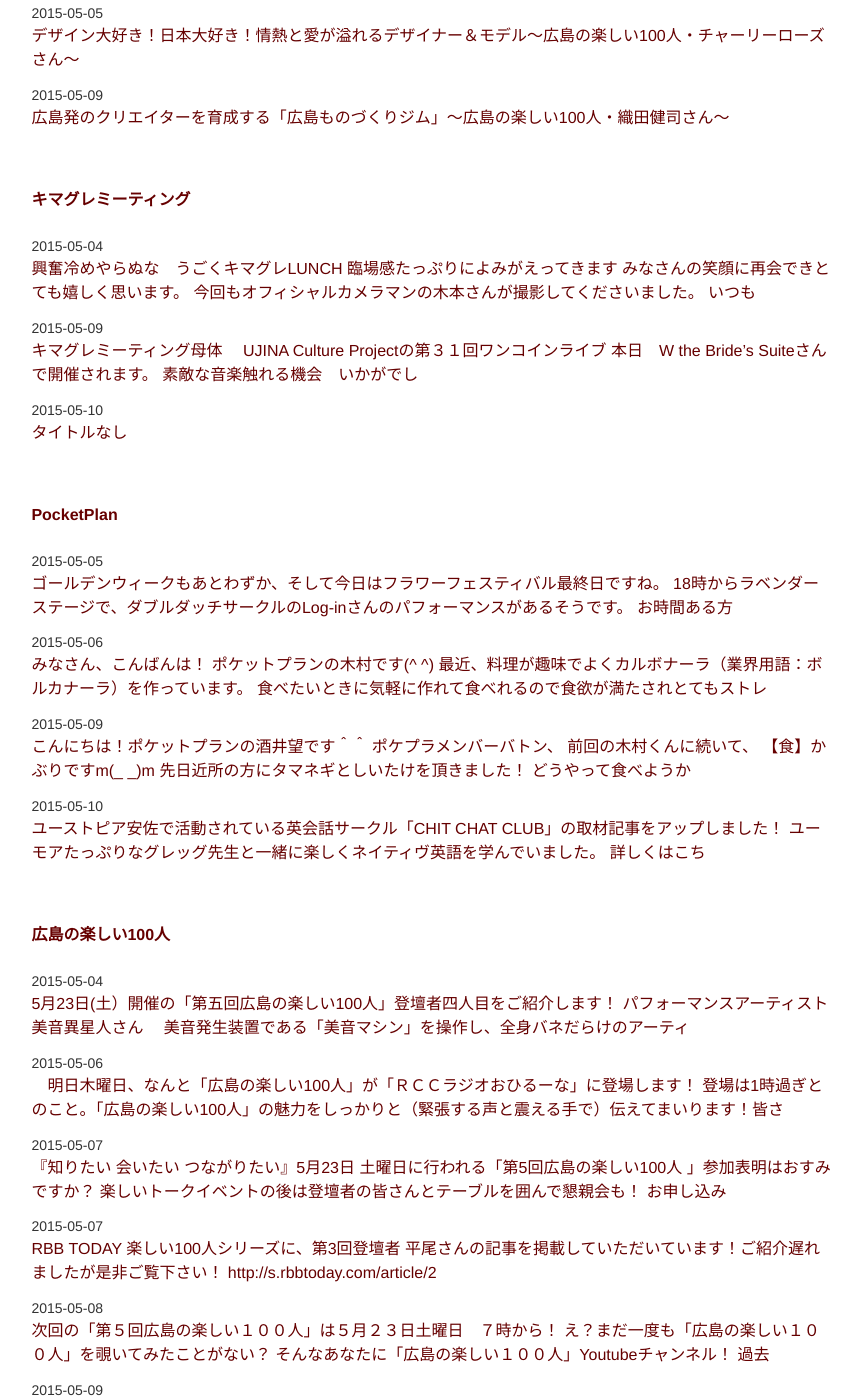
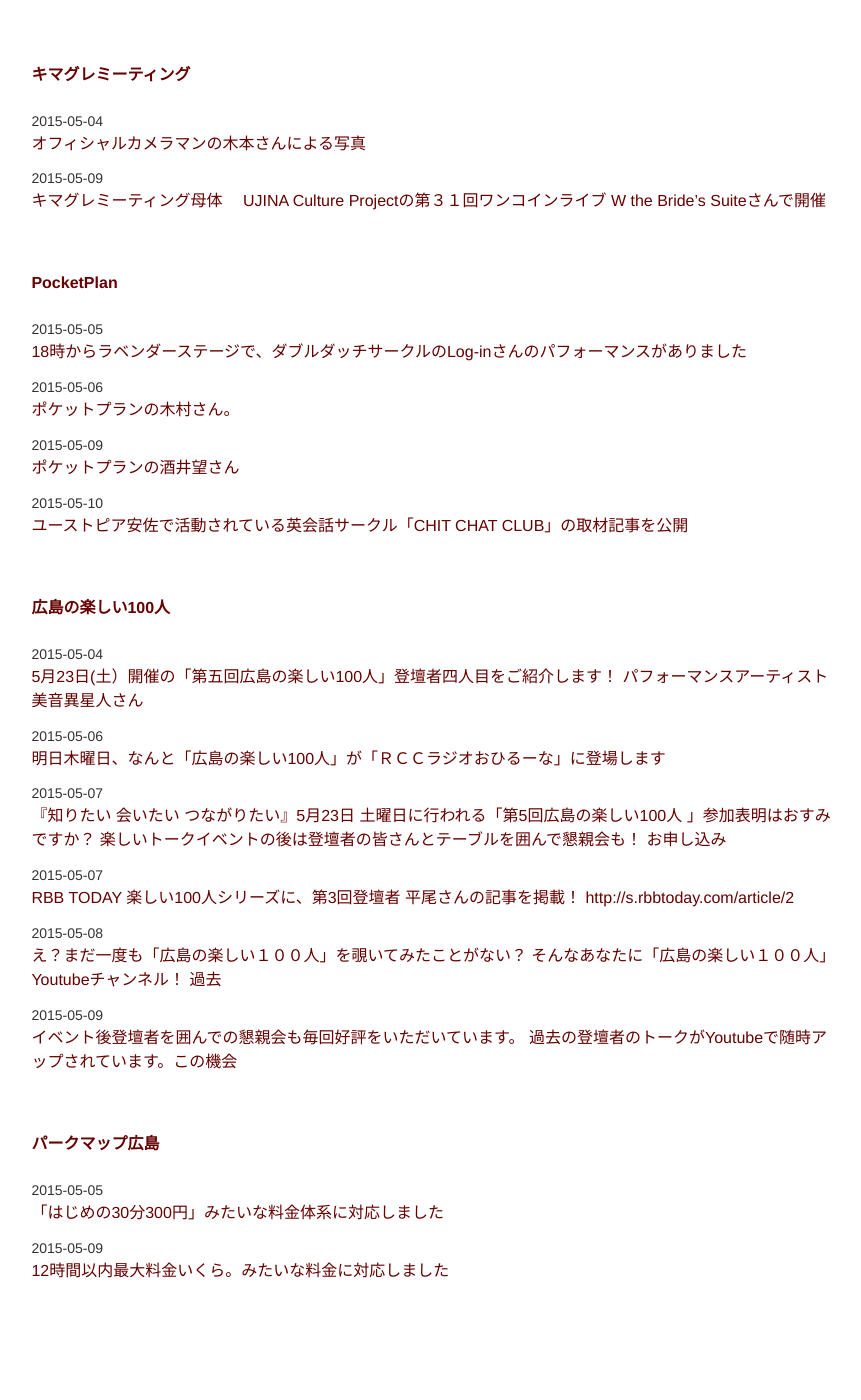
Before and after one commit to great-h/hirohata, a Jekyll site: the page built from _posts/2015-05-10-report.markdown, in a window 1280 px wide and 1400 px high, scrolled down 1403 px. Shown: the whole window, without its empty margins (71-932 px from the left). Built offline with Jekyll 4.4.1, drawn with Linux system fonts in a browser that asks for light colours; some of the changed text lies outside the part shown.

Commit message:
5月10日までの活動を作成

```diff
--- a/_posts/2015-05-10-report.markdown
+++ b/_posts/2015-05-10-report.markdown
@@ -4,29 +4,29 @@
 date:   2015-05-10 00:00:00
 ---
 
+# 今週のイベント
+
+* 2015-05-17 [第２１回　キマグレミーティング](http://www.facebook.com/events/874092492657865/permalink/874092495991198/)
 
 
 # [MOVIN'ON](http://coworking-hiroshima.com/)
 
-* 2015-05-05 [こんにちは。 さとみです。  Movin'Onでも名前を書く教室「籠中会（ろうちゅうかい）」を開催してくださった國廣さんが日本特有の文字『ひらがな』をモチーフにしたピアスの制作・販売を始めました！！  ](http://www.facebook.com/movinon.hiroshima/posts/940838062603639)
-* 2015-05-07 [こんばんはー さとみです！  今日からお仕事再開！という方もいらっしゃいますよね。 Movin'onでも今日からスタッフメンバーに加わったリコです！  明日もいるので、良かったら朝から遊びに来てください](http://www.facebook.com/movinon.hiroshima/photos/a.741352859218828.1073741830.723399384347509/941749955845783/?type=1)
-* 2015-05-07 [はじめまして！ 初投稿のリコです^^  初めての☆お知らせ☆  9日土曜日はスタッフ研修のため、 営業時間が10時－19時に変更になります。  DropInの最終受付時間は17時までとなりますので、ご注](http://www.facebook.com/movinon.hiroshima/posts/941753879178724)
-* 2015-05-07 [こんばんわ　Movin'onの　Yukoです！ 今日のセミナールームでは、セルフまつげエクステの装着講習会とインストラクターの資格取得講座が行われましたよぉ♪ 神奈川県からとてもステキな講師の先生が二人](http://www.facebook.com/movinon.hiroshima/posts/941791852508260)
-* 2015-05-09 [5月10日(日)13時から17時まで，カトリック幟町教会・多目的ホールにて， 「身近な法律相談会」が実施されます。 どなたでもお気軽にご参加ください！タイムラインの写真Free　Legal consul](http://www.facebook.com/movinon.hiroshima/posts/942387529115359)
-* 2015-05-09 [こんばんはー さとみです。  本日9日はスタッフ研修のため19時までの営業とさせていただきます。  ご迷惑をおかけしますが、新メンバーとともに新たなMOVIN' ONを創り上げていきますので、これからも](http://www.facebook.com/movinon.hiroshima/posts/942416652445780)
-* 2015-05-10 [こんにちは！昨日から新しく入りました、Tomoeです！この場所に来るとエネルギーを貰える気がします^ ^とても素敵な空間ですので、皆さんもぜひご活用くださいませ☆](http://www.facebook.com/movinon.hiroshima/photos/a.741352859218828.1073741830.723399384347509/942759202411525/?type=1)
+* 2015-05-05 [名前を書く教室「籠中会（ろうちゅうかい）」の國廣さんのひらがなをモチーフにしたピアスの制作・販売を始めました](http://www.facebook.com/movinon.hiroshima/posts/940838062603639)
+* 2015-05-07 [ Movin'onに今日からスタッフメンバーに加わったリコさん](http://www.facebook.com/movinon.hiroshima/photos/a.741352859218828.1073741830.723399384347509/941749955845783/?type=1)
+* 2015-05-07 [今日のセミナールームでは、セルフまつげエクステの装着講習会とインストラクターの資格取得講座が行われました](http://www.facebook.com/movinon.hiroshima/posts/941791852508260)
+* 2015-05-09 [5月10日(日)13時から17時まで，カトリック幟町教会・多目的ホールにて， 「身近な法律相談会」が実施されました](http://www.facebook.com/movinon.hiroshima/posts/942387529115359)
 
 
 # [Shakehands](http://www.shakehands.jp/)
 
-* 2015-05-07 [すでに流れてますが、18時から配信です〜。公開収録中。 http://www.ustream.tv/channel/kms-cast https://www.facebook.com/kmscast?f](http://www.facebook.com/CoworkingShakeHands/photos/a.624867490897982.1073741830.592127770838621/928284583889603/?type=1)
+* 2015-05-07 [きんさい、みんさい、しゃべりんさいの公開収録](http://www.facebook.com/CoworkingShakeHands/photos/a.624867490897982.1073741830.592127770838621/928284583889603/?type=1)
 * 2015-05-08 [来週月曜日、朝の会テーマは「今日はファイターズ朝ごはん」です！https://fbcdn-profile-a.akamaihd.net/hprofile-ak-xap1/v/t1.0-1/p100x10](http://www.facebook.com/CoworkingShakeHands/posts/928590750525653)
-* 2015-05-10 [新しい短焦点プロジェクターが入りました。 3000円/回でご利用いただけます。  日本電気 NP-UM361XJL 最大輝度 3600ルーメン コントラスト比 6000 :1 アスペクト比 4:3 パネ](http://www.facebook.com/CoworkingShakeHands/photos/a.624867490897982.1073741830.592127770838621/929416153776446/?type=1)
-
-
+* 2015-05-10 [新しい短焦点プロジェクターが入りました。 3000円/回でご利用いただけます](http://www.facebook.com/CoworkingShakeHands/photos/a.624867490897982.1073741830.592127770838621/929416153776446/?type=1)
 
 
 # [tecre](http://tecre.jp/)
+
+楽しい100人の記事が二本。
 
 * 2015-05-04 [【イベント情報】15人の優しい広島県人によるアート企画展『命の連帯～Art Exhibition in Hiroshima 2015～』](http://tecre.jp/artexhibitionin-hiroshima/)
 * 2015-05-05 [デザイン大好き！日本大好き！情熱と愛が溢れるデザイナー＆モデル～広島の楽しい100人・チャーリーローズさん～](http://tecre.jp/designer-model-hiroshima/)
@@ -35,43 +35,29 @@
 
 # [キマグレミーティング](https://www.facebook.com/kimaguremeeting)
 
-* 2015-05-04 [興奮冷めやらぬな　うごくキマグレLUNCH 臨場感たっぷりによみがえってきます みなさんの笑顔に再会できとても嬉しく思います。  今回もオフィシャルカメラマンの木本さんが撮影してくださいました。 いつも](http://www.facebook.com/kimaguremeeting/posts/817454111664490)
-* 2015-05-09 [キマグレミーティング母体　  UJINA Culture Projectの第３１回ワンコインライブ  本日　W the Bride's Suiteさんで開催されます。  素敵な音楽触れる機会　いかがでし](http://www.facebook.com/kimaguremeeting/posts/818973038179264)
-* 2015-05-10 [タイトルなし](http://www.facebook.com/events/874092492657865/permalink/874092495991198/)
+* 2015-05-04 [オフィシャルカメラマンの木本さんによる写真](http://www.facebook.com/kimaguremeeting/posts/817454111664490)
+* 2015-05-09 [キマグレミーティング母体　  UJINA Culture Projectの第３１回ワンコインライブ  W the Bride's Suiteさんで開催](http://www.facebook.com/kimaguremeeting/posts/818973038179264)
 
 
 # [PocketPlan](http://pocketplan.wix.com/pocketplan)
 
-* 2015-05-05 [ゴールデンウィークもあとわずか、そして今日はフラワーフェスティバル最終日ですね。  18時からラベンダーステージで、ダブルダッチサークルのLog-inさんのパフォーマンスがあるそうです。  お時間ある方](http://www.facebook.com/PocketPlan/photos/a.360483500704295.87237.115520338533947/831875303565110/?type=1)
-* 2015-05-06 [みなさん、こんばんは！ ポケットプランの木村です(^ ^) 最近、料理が趣味でよくカルボナーラ（業界用語：ボルカナーラ）を作っています。 食べたいときに気軽に作れて食べれるので食欲が満たされとてもストレ](http://www.facebook.com/PocketPlan/photos/a.360483500704295.87237.115520338533947/832337990185508/?type=1)
-* 2015-05-09 [こんにちは！ポケットプランの酒井望です＾＾  ポケプラメンバーバトン、 前回の木村くんに続いて、 【食】かぶりですm(_ _)m  先日近所の方にタマネギとしいたけを頂きました！  どうやって食べようか](http://www.facebook.com/PocketPlan/photos/a.360483500704295.87237.115520338533947/833672636718710/?type=1)
-* 2015-05-10 [ユーストピア安佐で活動されている英会話サークル「CHIT CHAT CLUB」の取材記事をアップしました！  ユーモアたっぷりなグレッグ先生と一緒に楽しくネイティヴ英語を学んでいました。  詳しくはこち](http://www.facebook.com/PocketPlan/posts/834113976674576)
+* 2015-05-05 [18時からラベンダーステージで、ダブルダッチサークルのLog-inさんのパフォーマンスがありました](http://www.facebook.com/PocketPlan/photos/a.360483500704295.87237.115520338533947/831875303565110/?type=1)
+* 2015-05-06 [ポケットプランの木村さん。](http://www.facebook.com/PocketPlan/photos/a.360483500704295.87237.115520338533947/832337990185508/?type=1)
+* 2015-05-09 [ポケットプランの酒井望さん](http://www.facebook.com/PocketPlan/photos/a.360483500704295.87237.115520338533947/833672636718710/?type=1)
+* 2015-05-10 [ユーストピア安佐で活動されている英会話サークル「CHIT CHAT CLUB」の取材記事を公開](http://www.facebook.com/PocketPlan/posts/834113976674576)
 
 
 # [広島の楽しい100人](https://www.facebook.com/h100parson)
 
-* 2015-05-04 [5月23日(土）開催の「第五回広島の楽しい100人」登壇者四人目をご紹介します！  パフォーマンスアーティスト   美音異星人さん  　美音発生装置である「美音マシン」を操作し、全身バネだらけのアーティ](http://www.facebook.com/h100parson/posts/1581106802164459)
-* 2015-05-06 [　明日木曜日、なんと「広島の楽しい100人」が「ＲＣＣラジオおひるーな」に登場します！ 登場は1時過ぎとのこと。「広島の楽しい100人」の魅力をしっかりと（緊張する声と震える手で）伝えてまいります！皆さ](http://www.facebook.com/h100parson/posts/1581557562119383)
+* 2015-05-04 [5月23日(土）開催の「第五回広島の楽しい100人」登壇者四人目をご紹介します！  パフォーマンスアーティスト   美音異星人さん](http://www.facebook.com/h100parson/posts/1581106802164459)
+* 2015-05-06 [明日木曜日、なんと「広島の楽しい100人」が「ＲＣＣラジオおひるーな」に登場します](http://www.facebook.com/h100parson/posts/1581557562119383)
 * 2015-05-07 [『知りたい 会いたい つながりたい』5月23日 土曜日に行われる「第5回広島の楽しい100人 」参加表明はおすみですか？ 楽しいトークイベントの後は登壇者の皆さんとテーブルを囲んで懇親会も！ お申し込み](http://www.facebook.com/h100parson/posts/1582046555403817)
-* 2015-05-07 [RBB TODAY 楽しい100人シリーズに、第3回登壇者 平尾さんの記事を掲載していただいています！ご紹介遅れましたが是非ご覧下さい！  http://s.rbbtoday.com/article/2](http://www.facebook.com/h100parson/posts/1581934162081723)
-* 2015-05-08 [次回の「第５回広島の楽しい１００人」は５月２３日土曜日　７時から！ え？まだ一度も「広島の楽しい１００人」を覗いてみたことがない？ そんなあなたに「広島の楽しい１００人」Youtubeチャンネル！ 過去](http://www.facebook.com/h100parson/posts/1582344048707401)
-* 2015-05-09 [次回の「第５回広島の楽しい１００人」は５月２３日土曜日　７時から。イベント後登壇者を囲んでの懇親会も毎回好評をいただいています。  過去の登壇者のトークがYoutubeで随時アップされています。この機会](http://www.facebook.com/h100parson/posts/1582058605402612)
-
-
-
-
-
-
-
-
+* 2015-05-07 [RBB TODAY 楽しい100人シリーズに、第3回登壇者 平尾さんの記事を掲載！  http://s.rbbtoday.com/article/2](http://www.facebook.com/h100parson/posts/1581934162081723)
+* 2015-05-08 [え？まだ一度も「広島の楽しい１００人」を覗いてみたことがない？ そんなあなたに「広島の楽しい１００人」Youtubeチャンネル！ 過去](http://www.facebook.com/h100parson/posts/1582344048707401)
+* 2015-05-09 [イベント後登壇者を囲んでの懇親会も毎回好評をいただいています。  過去の登壇者のトークがYoutubeで随時アップされています。この機会](http://www.facebook.com/h100parson/posts/1582058605402612)
 
 
 # [パークマップ広島](http://parkmap.eiel.info)
 
-* 2015-05-05 [「はじめの30分300円」みたいな料金体系に対応したため、情報なしになっている情報が徐々に減っていく予定です。目に見える修正は最近すくないですが、内部はほとんど毎日更新しております。](http://www.facebook.com/permalink.php?story_fbid=462922987200311&id=449921165167160)
-* 2015-05-09 [12時間以内最大料金いくら。といった料金に対応しました。 詳細画面にも何時から何時の場合はーと表示したいと思ったので修正したいと思います。](http://www.facebook.com/permalink.php?story_fbid=464642460361697&id=449921165167160)
-
-
-# [すごい広島](http://great-h.github.io/)
-
-* 2015-05-06 [タイトルなし](http://www.facebook.com/events/1603655393182276/permalink/1603655396515609/)
+* 2015-05-05 [「はじめの30分300円」みたいな料金体系に対応しました](http://www.facebook.com/permalink.php?story_fbid=462922987200311&id=449921165167160)
+* 2015-05-09 [12時間以内最大料金いくら。みたいな料金に対応しました](http://www.facebook.com/permalink.php?story_fbid=464642460361697&id=449921165167160)
```
